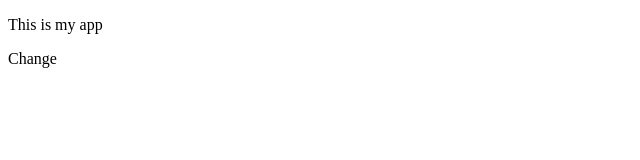
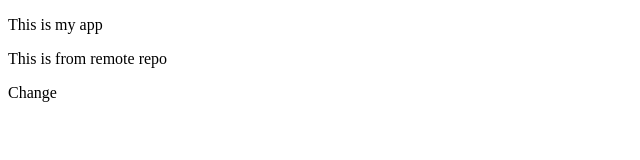
Before and after one commit to cuongvp/test_git, a plain HTML site: page index.html in a window 1280 px wide. Shown: the whole page, without its empty margins (0-640 px from the left). Drawn offline with Linux system fonts and the light colour scheme.

Commit message:
Update index.html

```diff
--- a/index.html
+++ b/index.html
@@ -8,6 +8,7 @@
 </head>
 <body>
     <p>This is my app</p>
+    <p>This is from remote repo</p>
     <p>Change</p>
     <btton class="myButton"></btton>
 </body>
```
